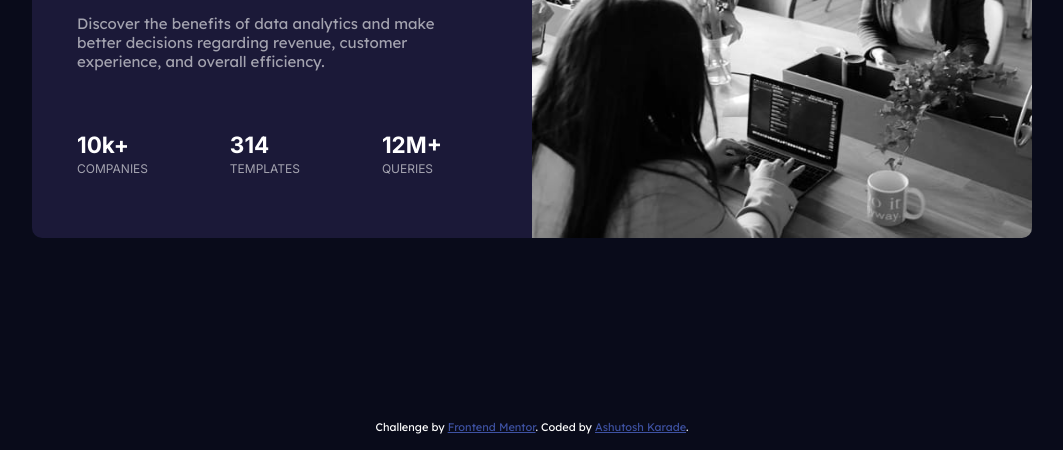
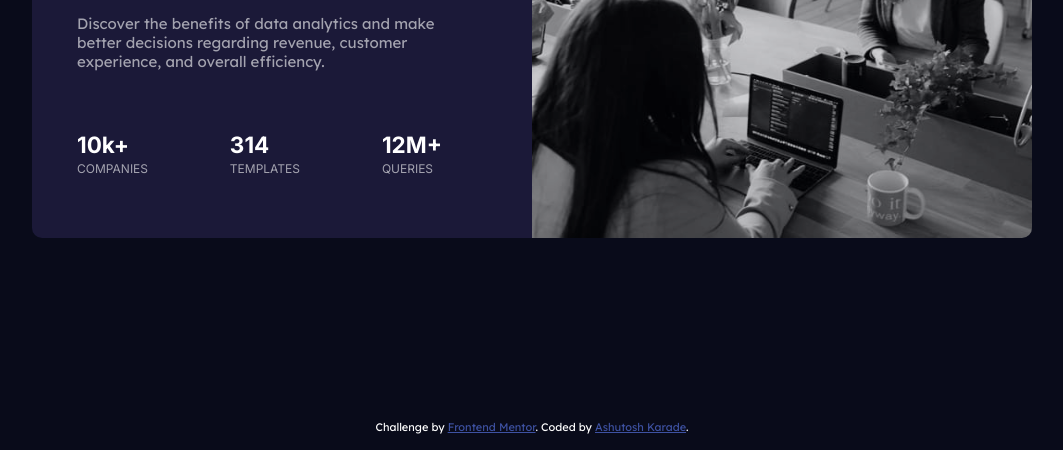
Before and after one commit to akaradexo/stats-preview-card-component-main, a plain HTML site: page index.html in a window 1280 px wide. Shown: the part 350-800 px from the top of the page, without its empty margins (108-1171 px from the left). Drawn offline with Linux system fonts and the light colour scheme.

Commit message:
Update style.css

```diff
--- a/styles/style.css
+++ b/styles/style.css
@@ -49,6 +49,8 @@ p{
 }
 img{
     width: 50%;
+    opacity:0.8;
+    backgorund-color:var(--clr-Dark-desaturated-blue);
     height: 25rem;
     border-radius: 0px 10px 10px 0px;
 }
```
